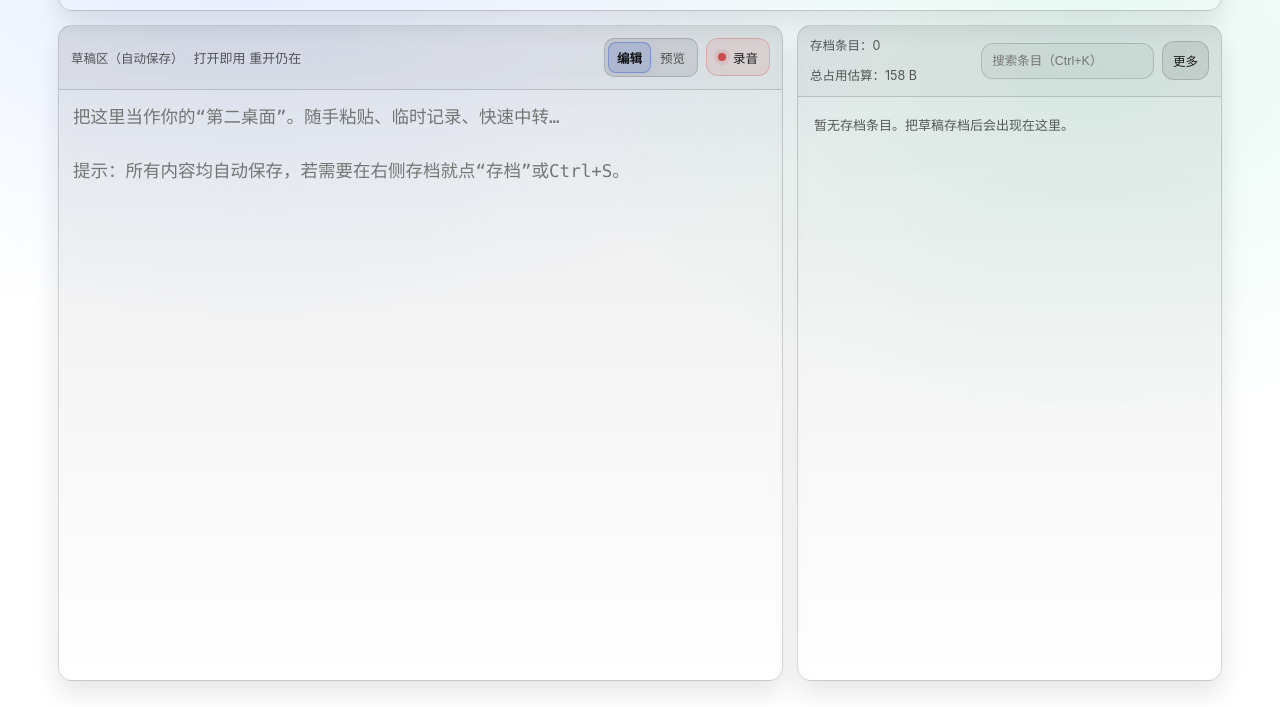
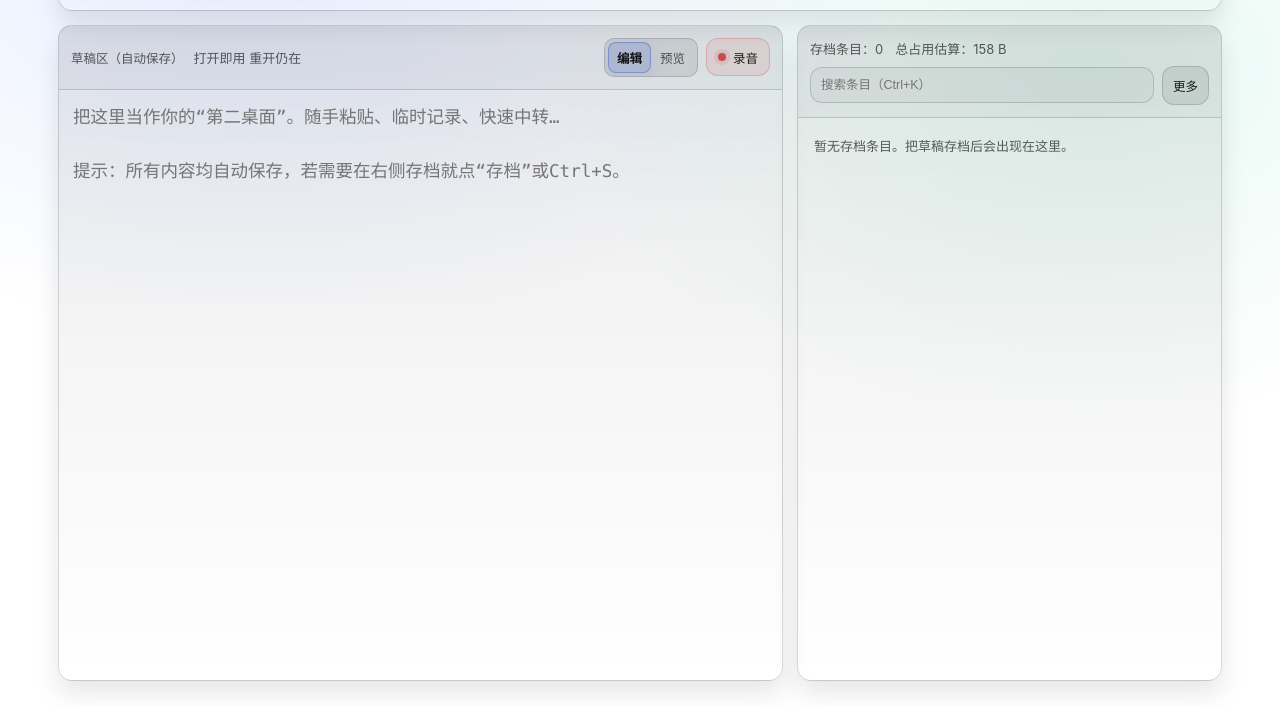
Before and after one commit to Muyu-Chen/Temp-Notes, a website with bundled scripts: page index.html in a window 1280 px wide. Shown: the part 93-800 px from the top of the page. Built offline with nearby package versions, Linux system fonts and the light colour scheme.

Commit message:
layout: update layout and styles for windows

```diff
--- a/css/components.css
+++ b/css/components.css
@@ -672,44 +672,12 @@ textarea {
   overflow: visible;
 }
 
-.archive-panel-head {
-  display: grid;
-  grid-template-columns: minmax(0, 1fr);
-  align-items: stretch;
-  gap: 9px;
-}
-
-.archive-summary {
-  display: flex;
-  gap: 14px;
-  flex-wrap: wrap;
-  min-width: 0;
-  color: var(--muted);
-  font-size: 12.5px;
-  line-height: 1.3;
-}
-
-.archive-toolbar {
-  display: grid;
-  grid-template-columns: minmax(0, 1fr) auto;
-  align-items: center;
-  gap: 8px;
-  min-width: 0;
-}
-
-.archive-search-area {
-  width: 100%;
-  min-width: 0;
-}
-
 .archive-search-tools {
   position: relative;
   width: 100%;
-  min-width: 0;
 }
 
 .archive-search-tools .search {
-  min-width: 0;
   padding-right: 42px;
 }
 
--- a/css/layout.css
+++ b/css/layout.css
@@ -80,7 +80,7 @@ header .sub {
   flex: 1;
   min-height: 0;
   display: grid;
-  grid-template-columns: minmax(0, 1.45fr) minmax(300px, 0.85fr);
+  grid-template-columns: 1.45fr 0.85fr;
   gap: 14px;
 }
 
--- a/index.html
+++ b/index.html
@@ -129,13 +129,14 @@
 
         <!-- Archive -->
         <section class="panel archive-panel">
-          <div class="panel-head archive-panel-head">
-            <div class="archive-summary">
+          <div class="panel-head" style="gap: 8px; flex-wrap: wrap">
+            <div class="label" style="flex: 1; min-width: 200px">
+              <div class="muted small" style="display:flex; gap:12px; flex-wrap:wrap; margin-top:1px;">
                 <span>存档条目：<span id="countItems">0</span></span>
                 <span>总占用估算：<span id="usage">0 KB</span></span>
               </div>
-            <div class="archive-toolbar">
-              <div class="archive-search-area">
+            </div>
+            <div class="right archive-search-area" style="flex: 1; min-width: 220px">
               <div class="archive-search-tools" id="archiveSearchTools">
                 <input
                   id="search"
@@ -163,6 +164,7 @@
                 </div>
               </div>
             </div>
+            <div class="right">
               <button
                 id="btnMore"
                 title="打开更多功能"
```
Lines whose indentation alone changed are shown as unchanged.
